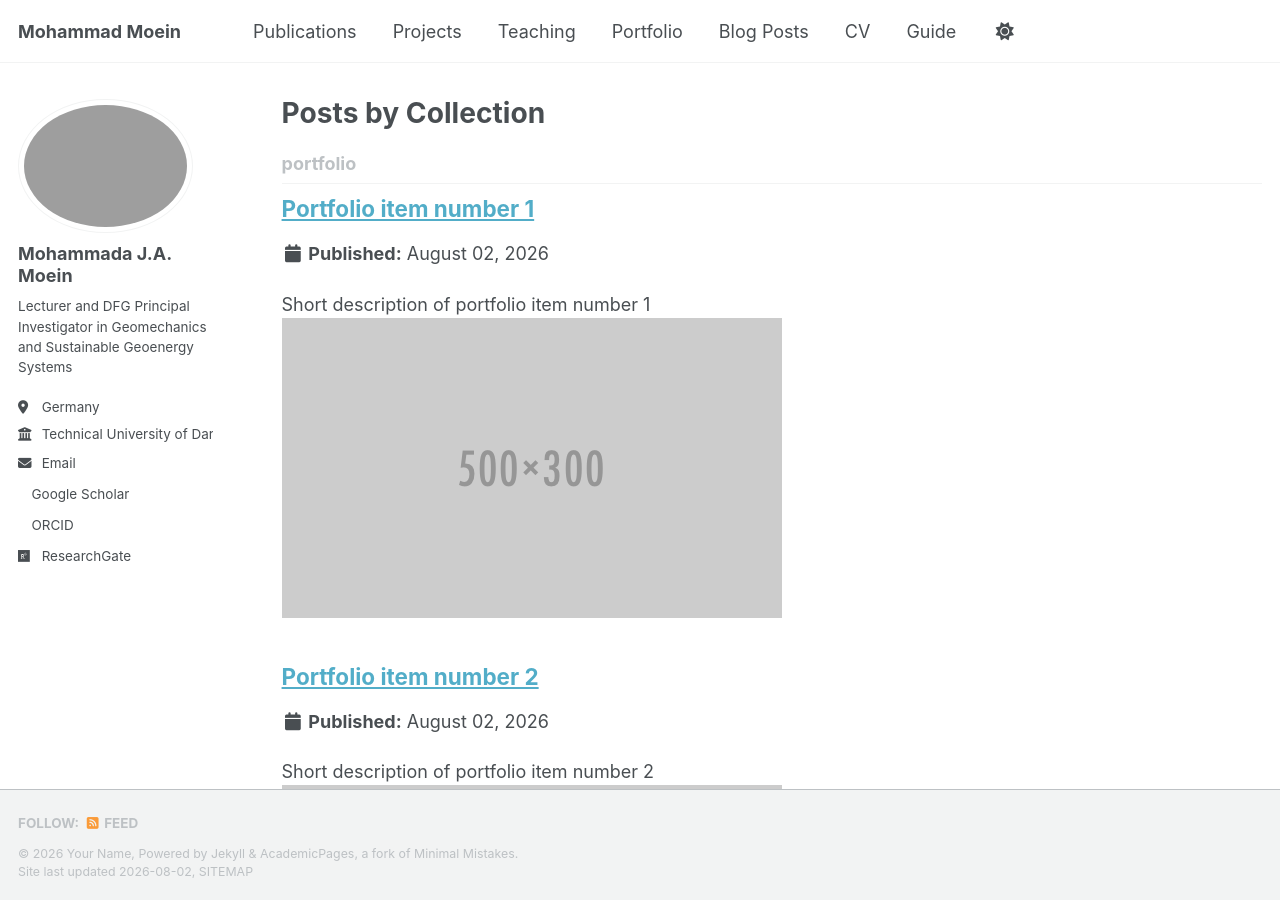
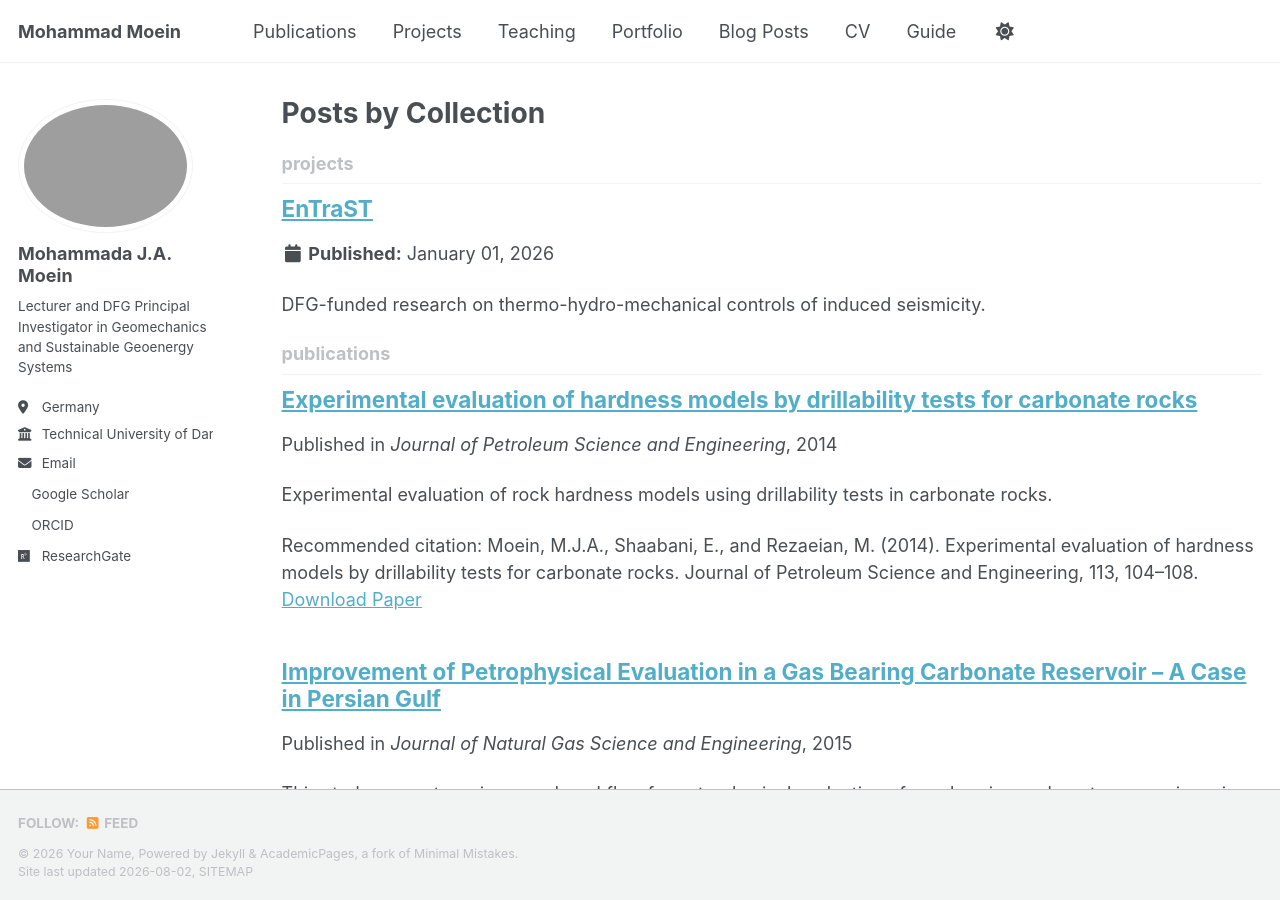
Before and after one commit to mjamoein/mjamoein.github.io, a Jekyll site: the page built from _pages/collection-archive.html, in a window 1280 px wide and 900 px high. Built offline with Jekyll 4.4.1, drawn with Linux system fonts in a browser that asks for light colours; a style sheet for code colours, icons or effects is not loaded.

Commit message:
Update _config.yml

```diff
--- a/_config.yml
+++ b/_config.yml
@@ -226,7 +226,7 @@ collections:
   publications:
     output: true
     permalink: /:collection/:path/
-  portfolio:
+  projects:
     output: true
     permalink: /:collection/:path/
   talks:
@@ -287,6 +287,15 @@ defaults:
       type: talks
     values:
       layout: talk
+      author_profile: true
+      share: true
+
+    # _projects
+  - scope:
+      path: ""
+      type: projects
+    values:
+      layout: single
       author_profile: true
       share: true
 
```
